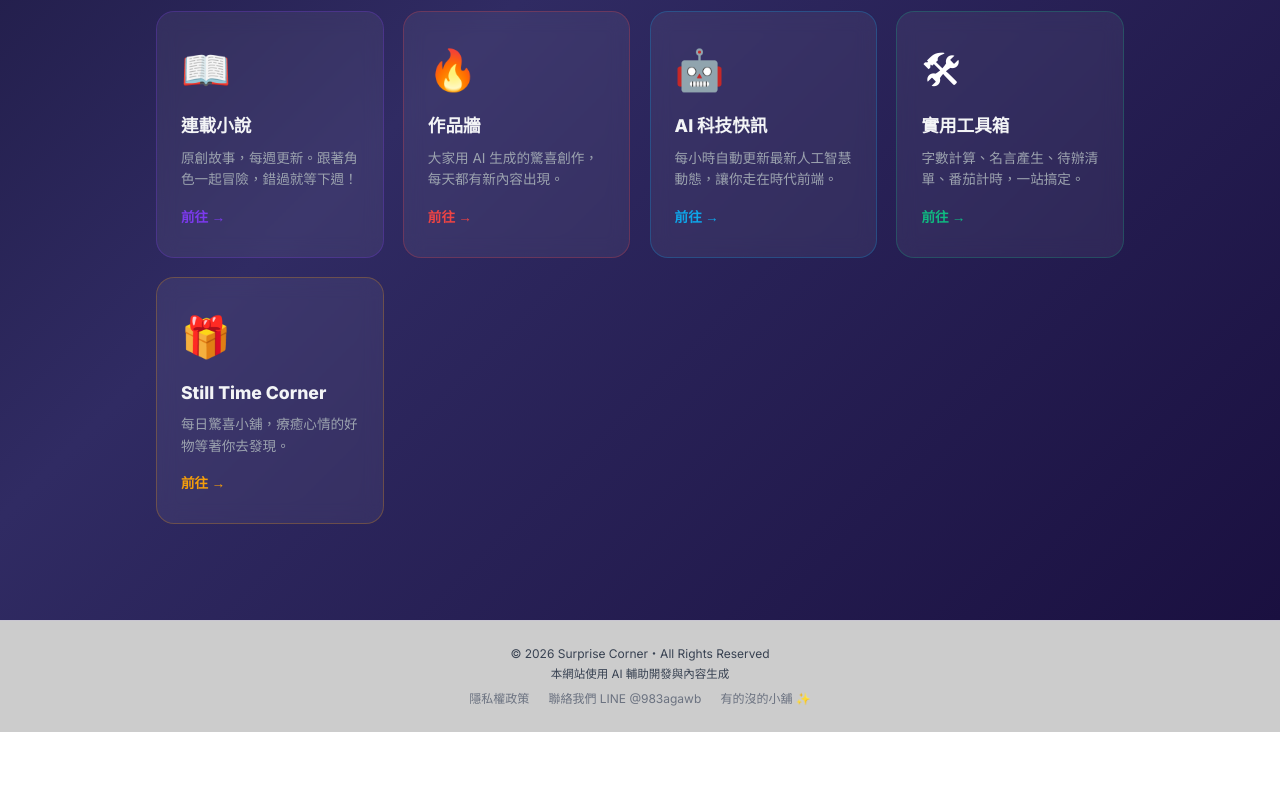
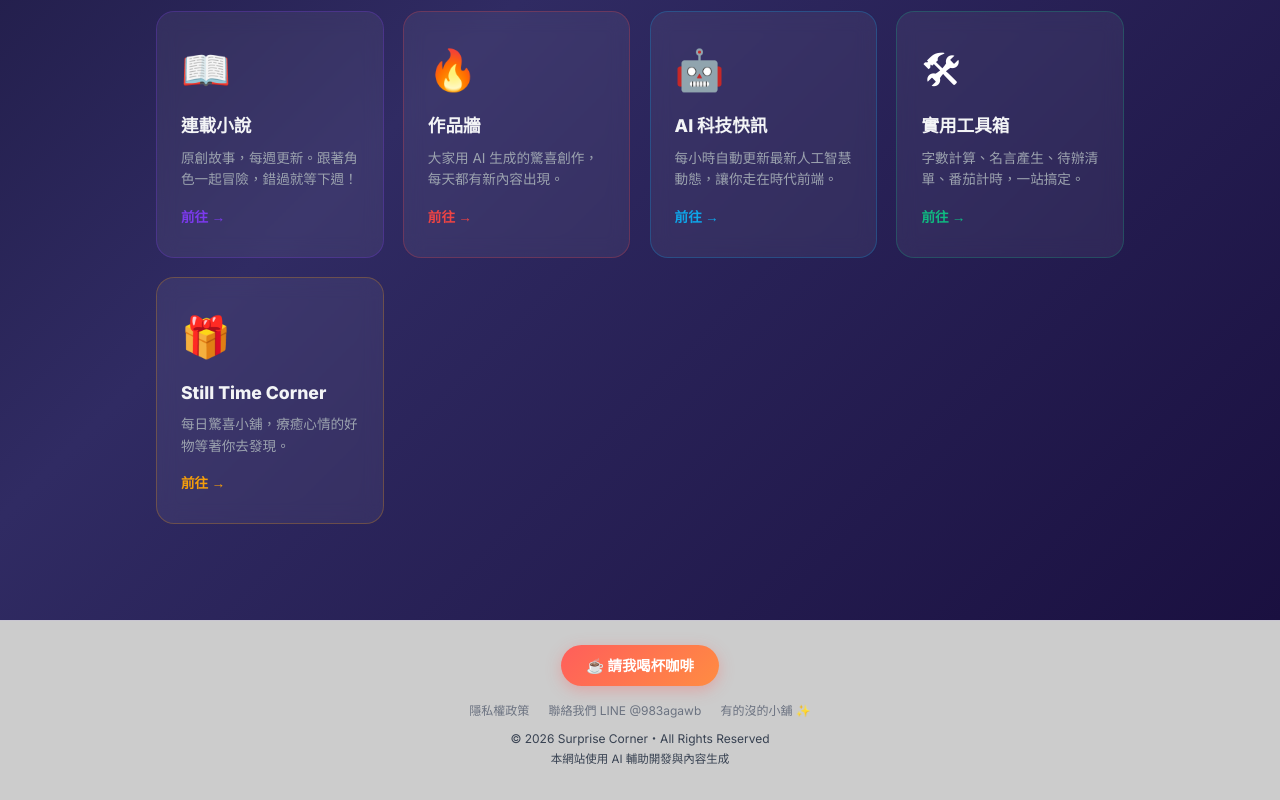
Before and after one commit to lululin221010/surprise-corner, a Next.js app: page / in a window 1280 px wide. Shown: the part 924-1724 px from the top of the page. Before the commit the page ends 1656 px from the top, so only its background shows below. Built offline with nearby package versions, Linux system fonts and the light colour scheme; no server answers; the database is empty.

Commit message:
add kofi button to footer

```diff
--- a/src/app/layout.tsx
+++ b/src/app/layout.tsx
@@ -1,5 +1,5 @@
 // 📄 路徑：src/app/layout.tsx
-// 功能：全域佈局 + SEO 設定 + Footer 隱私權連結
+// 功能：全域佈局 + SEO 設定 + Footer
 
 import Navbar from '@/components/Navbar';
 import type { Metadata } from 'next';
@@ -15,29 +15,16 @@ export const metadata: Metadata = {
     template: '%s | Surprise Corner',
   },
   description: '每天都有新的驚喜等你發現！獲取靈感、學習新知、療癒心情。每日更新，天天不重複。',
-  keywords: [
-    '每日驚喜', '靈感', '創意', '生活提案',
-    '心靈療癒', '每日一句', '正能量', '每日更新',
-  ],
+  keywords: ['每日驚喜', '靈感', '創意', '生活提案', '心靈療癒', '每日一句', '正能量', '每日更新'],
   authors: [{ name: 'Surprise Corner' }],
   creator: 'Surprise Corner',
   publisher: 'Surprise Corner',
   robots: {
-    index: true,
-    follow: true,
-    googleBot: {
-      index: true,
-      follow: true,
-      'max-video-preview': -1,
-      'max-image-preview': 'large',
-      'max-snippet': -1,
-    },
+    index: true, follow: true,
+    googleBot: { index: true, follow: true, 'max-video-preview': -1, 'max-image-preview': 'large', 'max-snippet': -1 },
   },
   openGraph: {
-    type: 'website',
-    locale: 'zh_TW',
-    url: '/',
-    siteName: 'Surprise Corner',
+    type: 'website', locale: 'zh_TW', url: '/', siteName: 'Surprise Corner',
     title: 'Surprise Corner - 每天不一樣的小驚喜',
     description: '每天都有新的驚喜等你發現！',
     images: [{ url: '/og-image.png', width: 1200, height: 630, alt: 'Surprise Corner' }],
@@ -61,37 +48,48 @@ export default function RootLayout({ children }: { children: React.ReactNode })
         {/* ✅ 全站 Footer */}
         <footer style={{
           textAlign: 'center',
-          padding: '1.5rem 1rem',
+          padding: '1.5rem 1rem 2rem',
           borderTop: '1px solid rgba(167,139,250,0.1)',
           background: 'rgba(0,0,0,0.2)',
         }}>
+          {/* ✅ Ko-fi 打賞按鈕 */}
+          <div style={{ marginBottom: '1rem' }}>
+            <a
+              href="https://ko-fi.com/surprisecorner"
+              target="_blank"
+              rel="noopener noreferrer"
+              style={{
+                display: 'inline-flex', alignItems: 'center', gap: '0.5rem',
+                background: 'linear-gradient(135deg, #FF5E5B, #ff8c42)',
+                color: '#fff', textDecoration: 'none',
+                padding: '0.6rem 1.6rem', borderRadius: '30px',
+                fontSize: '0.9rem', fontWeight: 700,
+                boxShadow: '0 4px 15px rgba(255,94,91,0.35)',
+              }}
+            >
+              ☕ 請我喝杯咖啡
+            </a>
+          </div>
+
+          {/* 連結列 */}
+          <div style={{ display: 'flex', gap: '1.2rem', justifyContent: 'center', flexWrap: 'wrap', marginBottom: '0.6rem' }}>
+            <a href="/privacy" style={{ color: '#6b7280', fontSize: '0.75rem', textDecoration: 'none' }}>隱私權政策</a>
+            <a href="https://line.me/R/ti/p/@983agawb" target="_blank" rel="noopener noreferrer"
+              style={{ color: '#6b7280', fontSize: '0.75rem', textDecoration: 'none' }}>
+              聯絡我們 LINE @983agawb
+            </a>
+            <a href="https://still-time-corner.vercel.app/" target="_blank" rel="noopener noreferrer"
+              style={{ color: '#6b7280', fontSize: '0.75rem', textDecoration: 'none' }}>
+              有的沒的小舖 ✨
+            </a>
+          </div>
+
           <p style={{ color: '#374151', fontSize: '0.75rem', margin: '0 0 0.2rem' }}>
             © 2026 Surprise Corner・All Rights Reserved
           </p>
-          <p style={{ color: '#374151', fontSize: '0.72rem', margin: '0 0 0.4rem' }}>
+          <p style={{ color: '#374151', fontSize: '0.72rem', margin: 0 }}>
             本網站使用 AI 輔助開發與內容生成
           </p>
-          <div style={{ display: 'flex', gap: '1.2rem', justifyContent: 'center', flexWrap: 'wrap' }}>
-            <a href="/privacy" style={{ color: '#6b7280', fontSize: '0.75rem', textDecoration: 'none' }}>
-              隱私權政策
-            </a>
-            <a
-              href="https://line.me/R/ti/p/@983agawb"
-              target="_blank"
-              rel="noopener noreferrer"
-              style={{ color: '#6b7280', fontSize: '0.75rem', textDecoration: 'none' }}
-            >
-              聯絡我們 LINE @983agawb
-            </a>
-            <a
-              href="https://still-time-corner.vercel.app/"
-              target="_blank"
-              rel="noopener noreferrer"
-              style={{ color: '#6b7280', fontSize: '0.75rem', textDecoration: 'none' }}
-            >
-              有的沒的小舖 ✨
-            </a>
-          </div>
         </footer>
       </body>
     </html>
```
